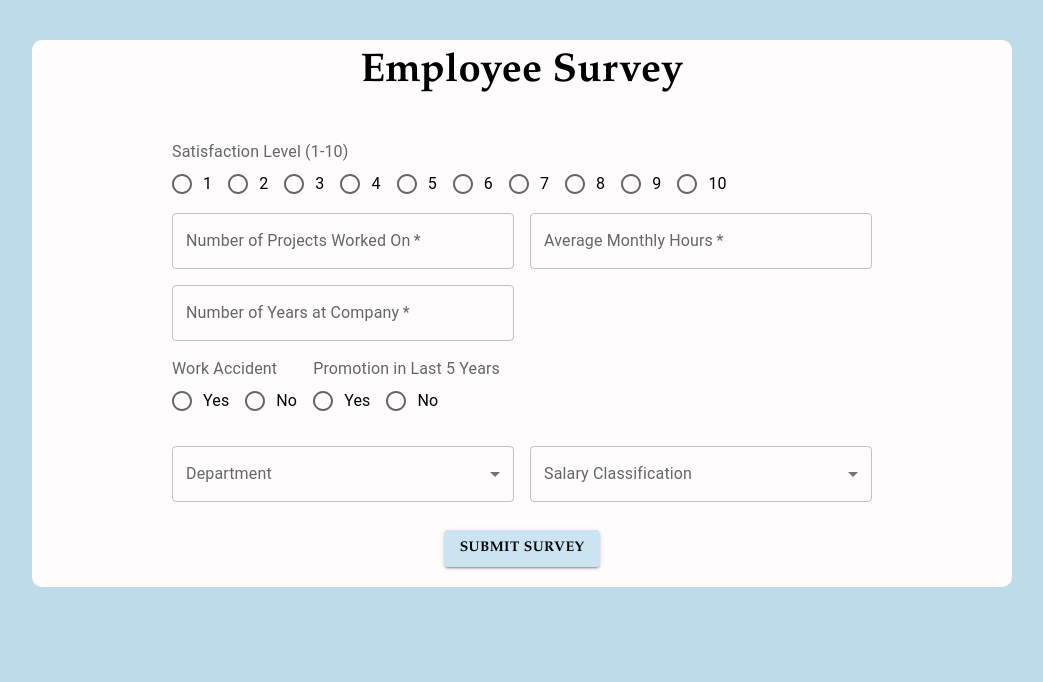
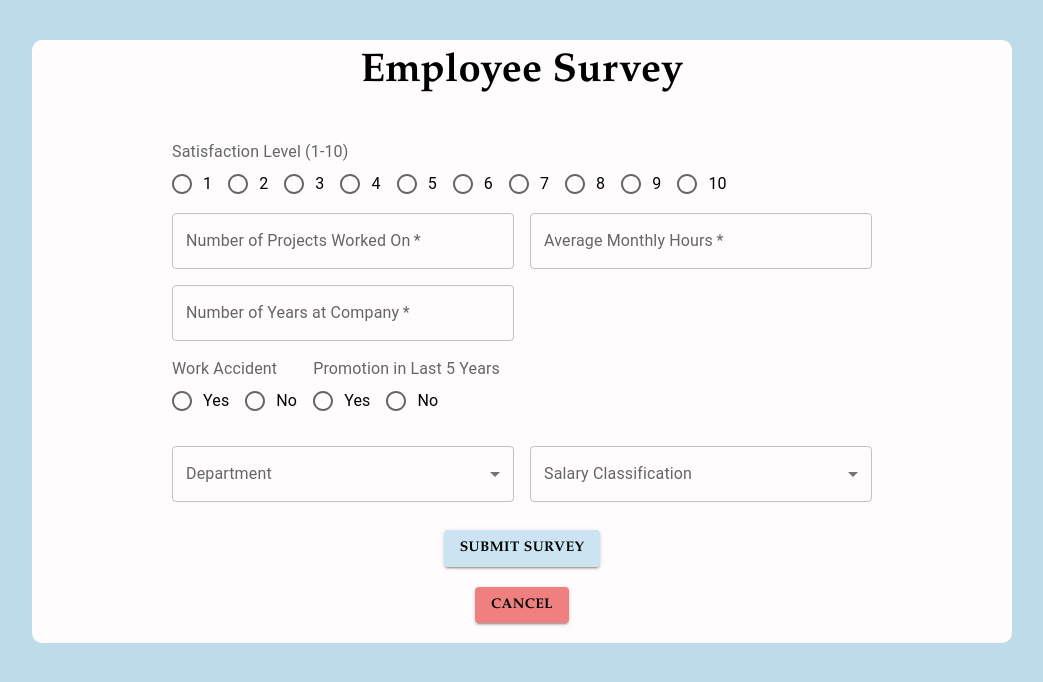
Before and after one commit to ayababa12/SkillSphere, a React (Create React App) app in the folder frontend/: page /survey-submit in a window 1280 px wide. Shown: the top 682 px of the page, without its empty margins (118-1161 px from the left). Built offline with nearby package versions, Linux system fonts and the light colour scheme.

Commit message:
adjustments to frontend

```diff
--- a/frontend/src/App.css
+++ b/frontend/src/App.css
@@ -138,7 +138,7 @@ hr {
 }
 
 .welcomeText2{
-  position: fixed;
+  position: absolute;
   left: 250px !important;
   top: 50px;
   font-family: 'Georgia', cursive !important;
@@ -221,10 +221,9 @@ hr {
   background-color: #ffffff !important;
   color: rgb(0, 0, 0) !important;
   font-weight: bold !important;
-  font-weight: bold !important;
+  font-family: 'Garamond', cursive !important;
   transition: opacity .5s ease-out;
   margin-right: 10px !important;
-  font-family: 'Garamond', cursive !important;
   box-shadow: 0 2px 4px rgba(0, 0, 0, 0.2); /* Increased blur radius */
 }
 
@@ -253,8 +252,9 @@ hr {
   color: rgb(0, 0, 0);
   border-radius: 14px;
   margin: 10px;
+  font-weight: bold !important;
+  font-family: 'Garamond', cursive !important;
   padding: 5px;
-
 
 }
 .completed-remaining-tasks{
@@ -268,13 +268,18 @@ hr {
 }
 .employee-specific-task-section-wrapper{
   margin-left: 0px;
+  font-weight: bold !important;
+  font-family: 'Garamond', cursive !important;
 
 }
 .task-header{
   padding-top: 10px;
   display: flex;
   flex-direction: row;
+  font-weight: bold !important;
+  font-family: 'Garamond', cursive !important;
   align-items: center;
+
 }
 .task-details{
   margin-left: 50px;
--- a/frontend/src/pages/Survey.js
+++ b/frontend/src/pages/Survey.js
@@ -226,6 +226,30 @@ function Survey({email}) {
 >
     Submit Survey
 </Button>
+<Button
+            sx={{
+                backgroundColor: '#f08080',
+                marginLeft:'10px',
+                marginBottom:"10px",
+                fontWeight:'bold',
+                color:"black",
+                fontFamily: 'Garamond, cursive', // Add font-family property
+                transition: 'background-color 0.3s', // Smooth transition effect
+                '&:hover': {
+                backgroundColor: '#e42020', // Pastel red color on hover
+                },
+                display: 'block', // Center the button
+                marginLeft: 'auto', // Center the button
+                marginRight: 'auto', // Center the button
+                marginTop: '20px', // Add top margin
+                marginBottom: '20px', // Add bottom margin
+            }}
+            color="primary"
+            variant="contained"
+            onClick={() => navigate("/tasks")} // Go back to login page
+            >
+            Cancel
+            </Button>
 
     </form>
     </div>
--- a/frontend/src/pages/authentication.js
+++ b/frontend/src/pages/authentication.js
@@ -133,9 +133,28 @@ const LoginPage = ({ userToken, setUserToken, isManager, setIsManager, setUserNa
                     />
                   </div>
 
-                  <Button style={{backgroundColor:'#1f4d20'}}
+
+                  <Button
+              sx={{
+                  backgroundColor: '#cce4f1',
+                  marginLeft: '10px',
+                  marginBottom: '10px',
+                  color: 'black',
+                  fontFamily: 'Garamond, cursive', // Add font-family property
+                  fontWeight:'bold',
+                  transition: 'background-color 0.3s', // Smooth transition effect
+                  '&:hover': {
+                      backgroundColor: '#8ab6d6', // Pastel red color on hover
+                  },
+                  display: 'block', // Center the button
+                  marginLeft: 'auto', // Center the button
+                  marginRight: 'auto', // Center the button
+                  marginTop: '20px', // Add top margin
+                  marginBottom: '20px', // Add bottom margin
+              }}
               color="primary"
               variant="contained"
+
               onClick={() => createManager(email, password, first_name, last_name)}
           >
               Register
--- a/frontend/src/pages/employeeProfile.js
+++ b/frontend/src/pages/employeeProfile.js
@@ -298,14 +298,22 @@ const UserProfilePage = ({userToken}) => {
                 (<div className="employee-specific-task-section-wrapper">
                     {employeeTaskList.map(task => ( <div>{ (filter==="all" || (filter==="incomplete" && !task.is_completed) || (filter==="complete" && task.is_completed)) ? (
                         <div key={task.subtask_title} className="employee-progress">
-                            <div className="task-header">
-                            <Typography variant="h5" style={{fontWeight:"bold"}}>{task.task_title} — {task.subtask_title} — due {task.deadline}</Typography>
-                            </div>
-                            <div className="task-details">
-                            <Typography>Status: {task.is_completed ? "Completed" : "Incomplete"}</Typography>
-                            <Typography>Hours: {task.hours}</Typography>
-                            <Typography>{task.description}</Typography>
-                            </div>
+                           <div className="task-header">
+                <Typography variant="h5" style={{ fontWeight: "bold", fontFamily: 'Garamond, cursive', fontSize: '2rem' }}>
+
+                  <span style={{ marginRight: '10px',fontWeight:'bold' }}>-</span>
+                  {task.task_title} — {task.subtask_title} — due {task.deadline}
+                </Typography>
+              </div>
+              <div className="task-details">
+                <ul style={{ listStyleType: 'disc', fontFamily: 'Garamond, cursive', fontSize: '1.25rem' }}>
+                  <li>Status: {task.is_completed ? "Completed" : "Incomplete"}</li>
+                  <li>Hours: {task.hours}</li>
+                  <li>{task.description}</li>
+                </ul>
+              </div>
+
+
 
                         </div>) : (<div></div>) } </div>
                 ))}
```
Lines whose indentation alone changed are shown as unchanged.
